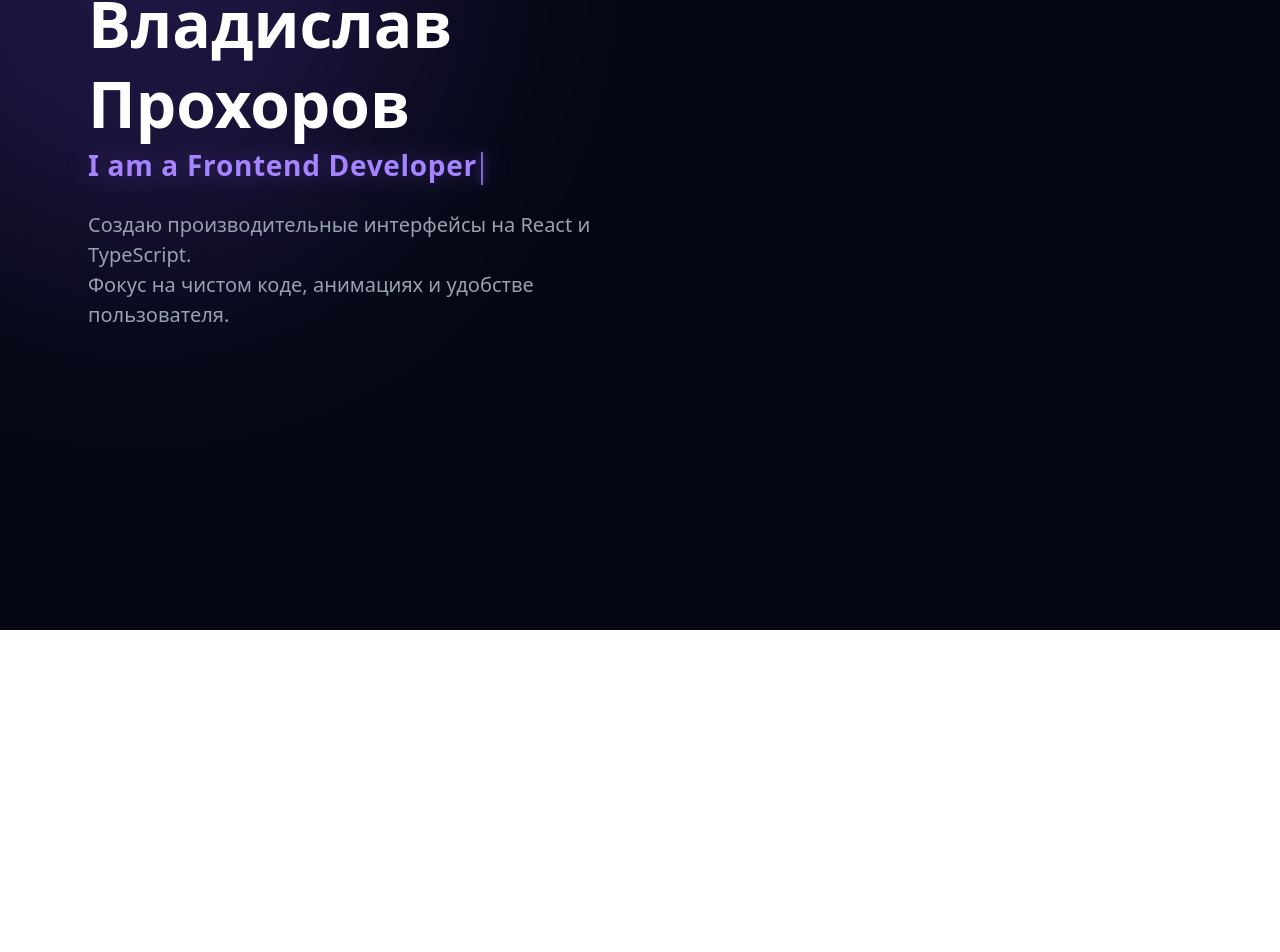
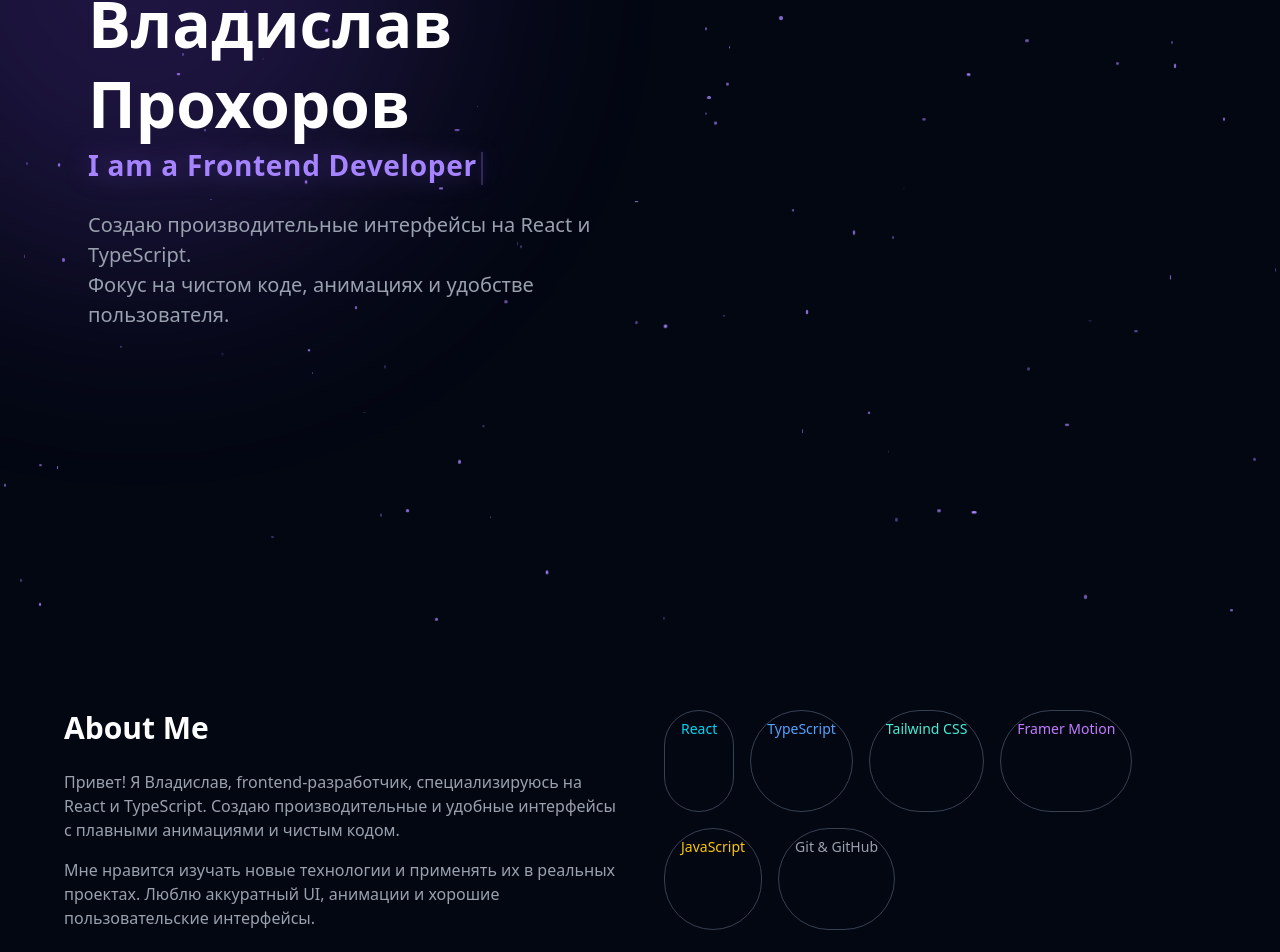
Before and after one commit to VladislavProhorov123/Portfolio, a React (Vite) app: page / in a window 1280 px wide. Shown: the part 170-1122 px from the top of the page. Before the commit the page ends 800 px from the top, so only its background shows below. Built offline with nearby package versions, Linux system fonts and the light colour scheme.

Commit message:
Hero section

```diff
--- /dev/null
+++ b/src/components/Stars.tsx
@@ -0,0 +1,23 @@
+import React from "react";
+
+export default function Stars() {
+  const stars = Array.from({ length: 100 });
+  return (
+    <>
+      {stars.map((_, i) => (
+        <div
+          key={i}
+          className="absolute rounded-full bg-violet-400 animate-star"
+          style={{
+            top: `${Math.random() * 100}%`,
+            left: `${Math.random() * 100}%`,
+            width: `${Math.random() * 3 + 1}px`,
+            height: `${Math.random() * 3 + 1}px`,
+            opacity: Math.random() * 0.5 + 0.2,
+            animationDelay: `${Math.random() * 2}s`,
+          }}
+        />
+      ))}
+    </>
+  );
+}
--- a/src/index.css
+++ b/src/index.css
@@ -18,6 +18,9 @@
   }
   .animate-blink {
     animation: blink 1.8s infinite;
+  }
+  .animate-star {
+    animation: star-fall 2s linear infinite;
   }
 }
 
@@ -40,3 +43,19 @@
     transform: scale(1.2);
   }
 }
+
+@keyframes star-fall {
+  0% {
+    transform: translateY(0) scale(0.8);
+    opacity: 0.5;
+  }
+  50% {
+    transform: translateY(20px) scale(1.2);
+    opacity: 1;
+  }
+  100% {
+    transform: translateY(40px) scale(0.8);
+    opacity: 0;
+  }
+
+}
--- a/src/pages/Home.tsx
+++ b/src/pages/Home.tsx
@@ -1,10 +1,12 @@
 import React from 'react'
 import Hero from '../sections/Hero'
+import About from '../sections/About'
 
 export default function Home() {
   return (
     <div className='bg-[rgb(var(--bg))] '>
       <Hero />
+      <About />
     </div>
   )
 }
--- a/src/sections/About.tsx
+++ b/src/sections/About.tsx
@@ -1,7 +1,45 @@
-import React from 'react'
+import React from "react";
 
 export default function About() {
+  const skills = [
+    { name: "React", color: "text-cyan-400" },
+    { name: "TypeScript", color: "text-blue-400" },
+    { name: "Tailwind CSS", color: "text-teal-300" },
+    { name: "Framer Motion", color: "text-purple-400" },
+    { name: "JavaScript", color: "text-yellow-400" },
+    { name: "Git & GitHub", color: "text-gray-400" },
+  ];
+
   return (
-    <div>About</div>
-  )
+    <section className="relative bg-gray-950 py-20 px-6">
+      <div className="mx-auto max-w-6xl grid grid-cols-1 lg:grid-cols-2 gap-12">
+        {/* Левая колонка — описание */}
+        <div>
+          <h2 className="text-3xl font-bold text-white mb-6">About Me</h2>
+          <p className="text-gray-400 mb-4">
+            Привет! Я Владислав, frontend-разработчик, специализируюсь на React
+            и TypeScript. Создаю производительные и удобные интерфейсы с
+            плавными анимациями и чистым кодом.
+          </p>
+          <p className="text-gray-400">
+            Мне нравится изучать новые технологии и применять их в реальных
+            проектах. Люблю аккуратный UI, анимации и хорошие пользовательские
+            интерфейсы.
+          </p>
+        </div>
+
+        {/* Правая колонка — стек технологий */}
+        <div className="flex flex-wrap gap-4">
+          {skills.map((skill) => (
+            <span
+              key={skill.name}
+              className={`px-4 py-2 rounded-full border border-gray-700 text-sm font-medium ${skill.color} hover:bg-gray-800 transition`}
+            >
+              {skill.name}
+            </span>
+          ))}
+        </div>
+      </div>
+    </section>
+  );
 }
--- a/src/sections/Hero.tsx
+++ b/src/sections/Hero.tsx
@@ -2,11 +2,15 @@ import { motion } from "motion/react";
 import React from "react";
 import TypingText from "../components/TypingText";
 import LocationTime from "../components/LocationTime";
+import Stars from "../components/Stars";
 
 export default function Hero() {
   return (
     <section className="relative min-h-screen overflow-hidden bg-gray-950">
-      {/* фоновый фиолетовый glow */}
+      {/* Звёздочки на заднем фоне */}
+      <Stars />
+
+      {/* фоновый фиолетовый glow слева */}
       <div
         className="
           pointer-events-none
@@ -16,10 +20,25 @@ export default function Hero() {
           bg-violet-500
           opacity-20
           blur-[120px]
+          z-0
         "
       />
 
-      <div className="mx-auto max-w-6xl px-6 relative mt-[100px]">
+      {/* фоновый фиолетовый glow справа */}
+      {/* <div
+        className="
+          pointer-events-none
+          absolute -bottom-40 -right-40
+          h-[500px] w-[500px]
+          rounded-full
+          bg-violet-500
+          opacity-10
+          blur-[140px]
+          z-0
+        "
+      /> */}
+
+      <div className="mx-auto max-w-6xl px-6 relative mt-[100px] z-10">
         <motion.div
           initial={{ opacity: 0, y: 40 }}
           animate={{ opacity: 1, y: 0 }}
@@ -28,7 +47,6 @@ export default function Hero() {
           {/* роль */}
           <div className="flex flex-col gap-3 sm:flex-row sm:items-center sm:gap-4">
             <span className="inline-flex items-center gap-2 rounded-full border border-violet-400/30 px-4 py-1 text-sm text-violet-400 w-fit">
-              {/* пульсирующий кружок */}
               <span className="h-2 w-2 rounded-full bg-violet-400 pulse-bright"></span>
               Available for work
             </span>
@@ -36,22 +54,22 @@ export default function Hero() {
               <LocationTime />
             </span>
           </div>
+
           <div className="max-w-[700px]">
-            {/* заголовок */}
             <h1 className="mt-6 text-[clamp(2.5rem,6vw,4rem)] font-bold leading-tight text-white">
               Владислав Прохоров
             </h1>
 
             <TypingText />
 
-            {/* описание */}
             <p className="mt-6 max-w-xl text-[clamp(1rem,2.5vw,1.25rem)] text-gray-400">
               Создаю производительные интерфейсы на React и TypeScript.
               <br />
-              Фокус на
-              чистом коде, анимациях и удобстве пользователя.
+              Фокус на чистом коде, анимациях и удобстве пользователя.
             </p>
           </div>
+
+
         </motion.div>
       </div>
     </section>
```
Also changed, not shown: src/assets/hero.png (added).
